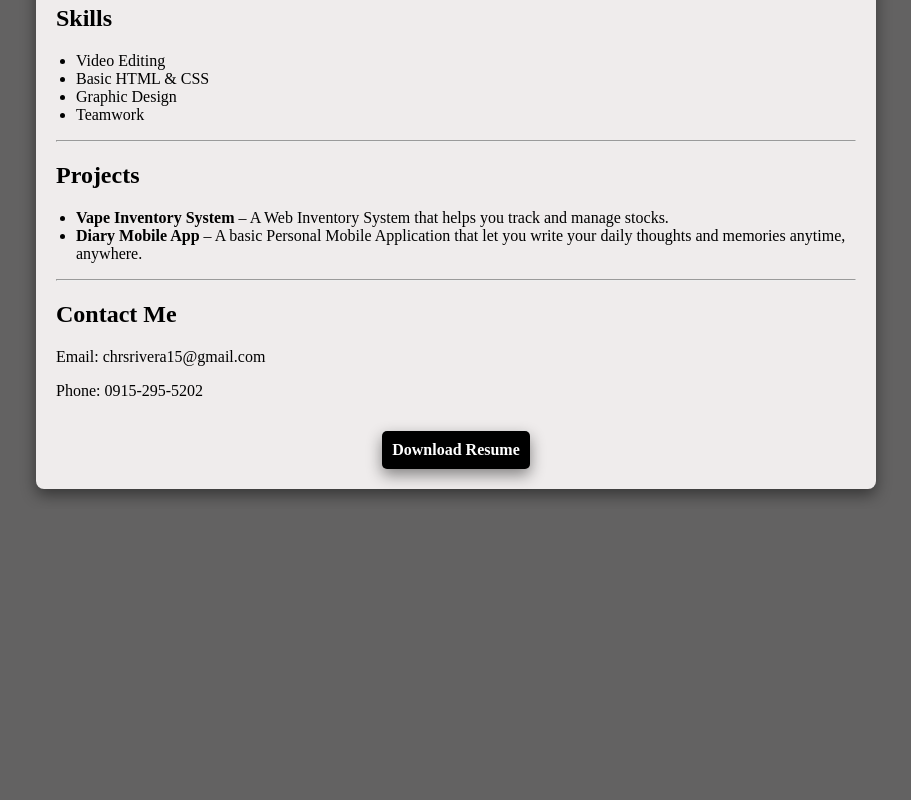
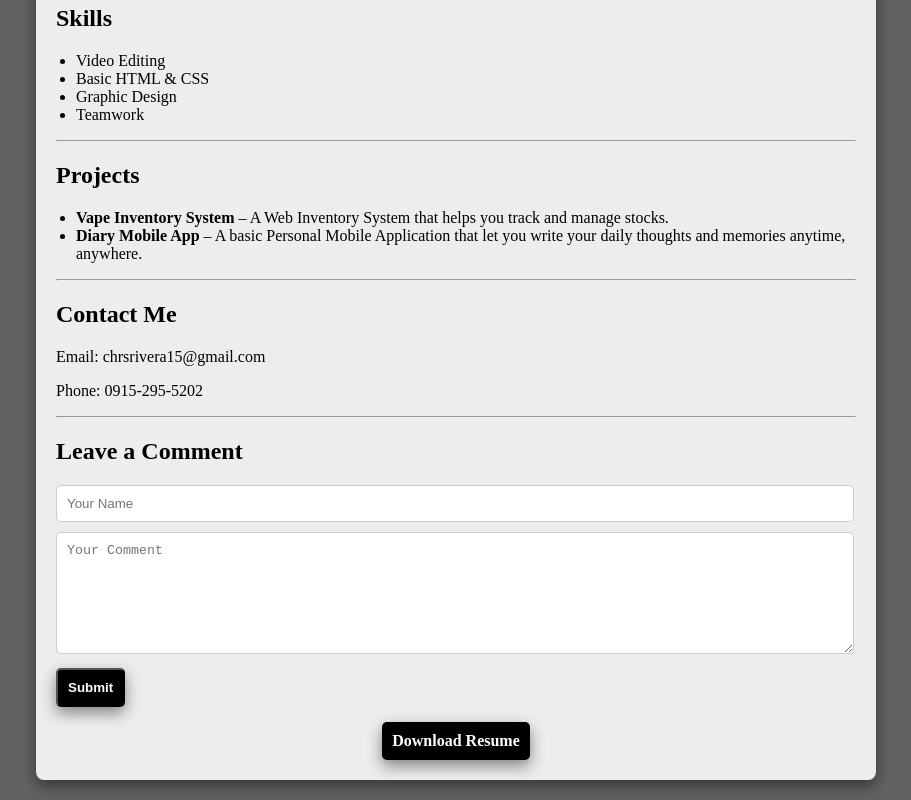
Before and after one commit to shiontkhs/Resume, a plain HTML site: page index.html in a window 1280 px wide. Shown: the part 452-1252 px from the top of the page, without its empty margins (184-1095 px from the left). Before the commit the page ends 961 px from the top, so only its background shows below. Drawn offline with Linux system fonts and the light colour scheme.

Commit message:
Add files via upload

```diff
--- a/index.html
+++ b/index.html
@@ -124,10 +124,25 @@
       <p>Phone: 0915-295-5202</p>
     </div>
 
+    <hr>
+
+    <div class="section">
+      <h2>Leave a Comment</h2>
+      <form id="commentForm">
+        <input type="text" id="name" placeholder="Your Name" required
+          style="width: 97%; padding: 10px; margin-bottom: 10px; border-radius: 5px; border: 1px solid #ccc;">
+        <textarea id="comment" placeholder="Your Comment" required
+          style="width: 97%; padding: 10px; height: 100px; border-radius: 5px; border: 1px solid #ccc;"></textarea>
+        <button type="submit" class="download-btn" style="margin-top: 10px;">Submit</button>
+      </form>
+    </div>
+
     <div class="section" style="text-align: center;">
       <a href="files/resume.docx" download class="download-btn">Download Resume</a>
     </div>
   </div>
 
+
+
 </body>
 </html>
```
